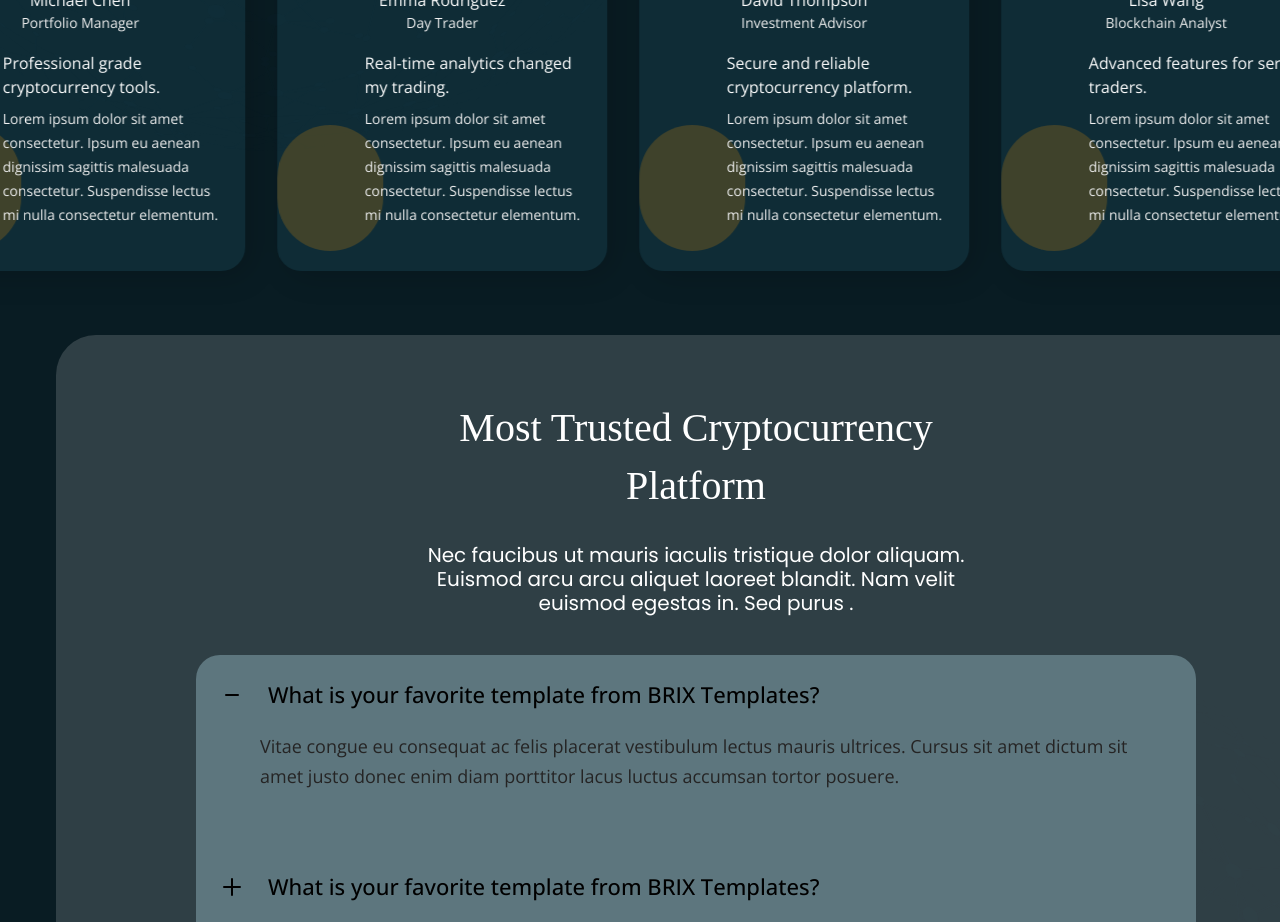
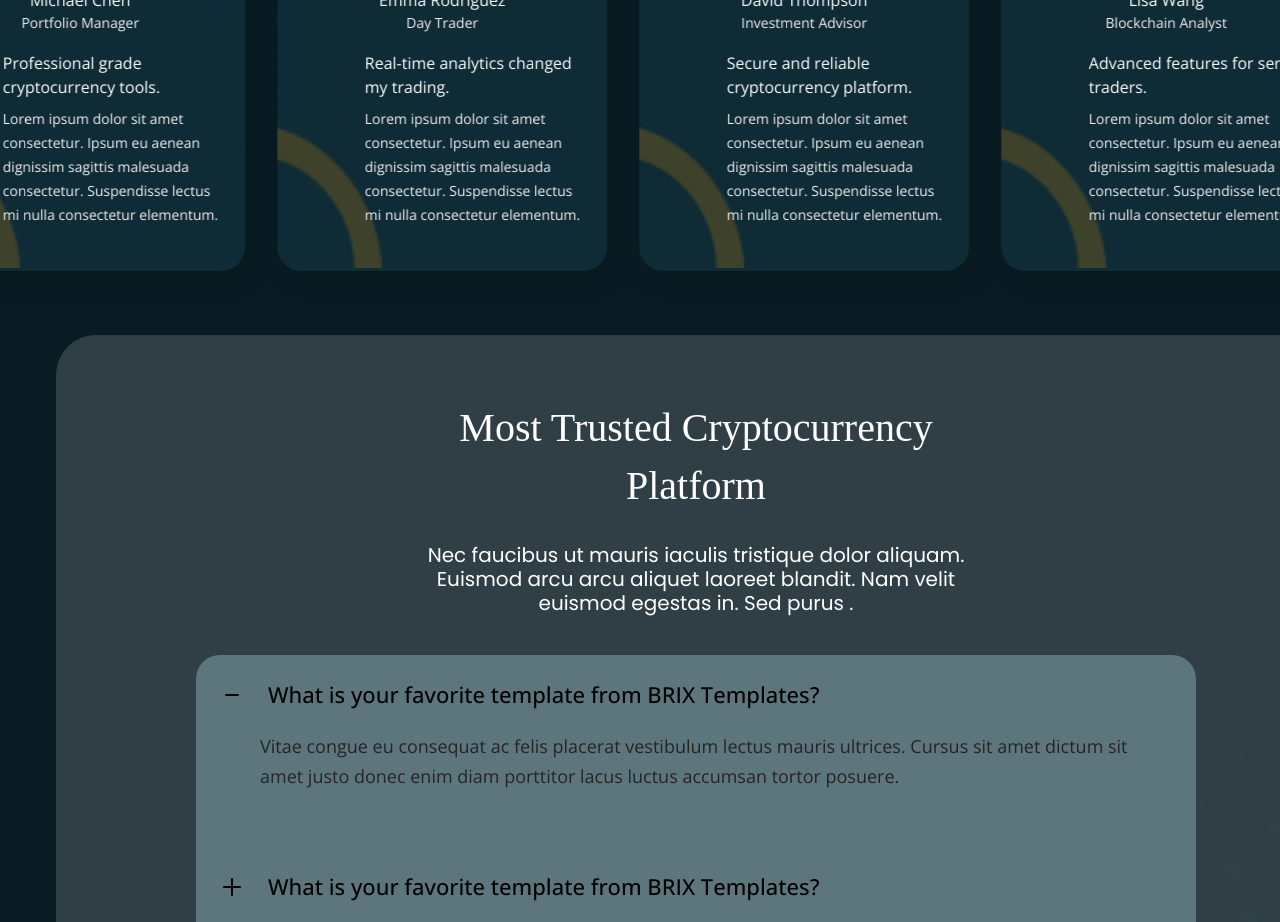
Before and after one commit to nithinelambachi/bitnow, a Next.js app: page / in a window 1280 px wide. Shown: the part 1840-2762 px from the top of the page. Built offline with nearby package versions, Linux system fonts and the light colour scheme.

Commit message:
testinomial change

```diff
--- a/src/app/TestimonialsSection.jsx
+++ b/src/app/TestimonialsSection.jsx
@@ -134,8 +134,15 @@ export default function TestimonialsSection({ loading }) {
       </div>
 
       <div className="relative w-full px-4 pb-6">
-        <div className="absolute bottom-0 left-0 w-[32%] h-[126px] bg-[#fd9c0033] rounded-[62px]"></div>
-
+        <div className="absolute bottom-0 left-0 w-[105px] h-[126px]">
+          <Image
+            src="/images/Ellipse.png"
+            alt="decorative ellipse"
+            width={105}
+            height={126}
+            className="object-contain"
+          />
+        </div>
         <div className="relative z-10 flex flex-col gap-2 justify-start items-center w-[76%] ml-auto">
           <p
             className="text-base font-normal leading-relaxed text-white w-full"
```
Also changed, not shown: public/images/Ellipse.png (added).
